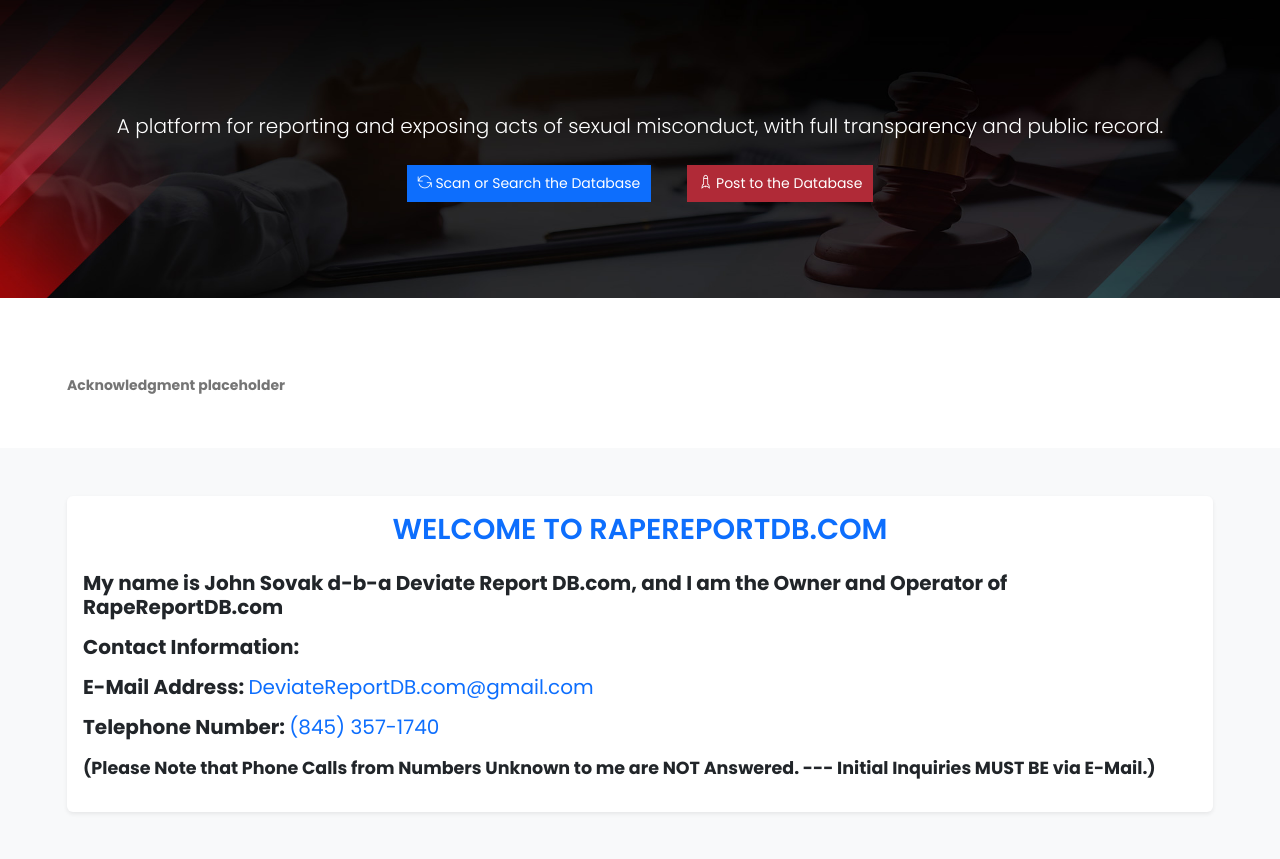
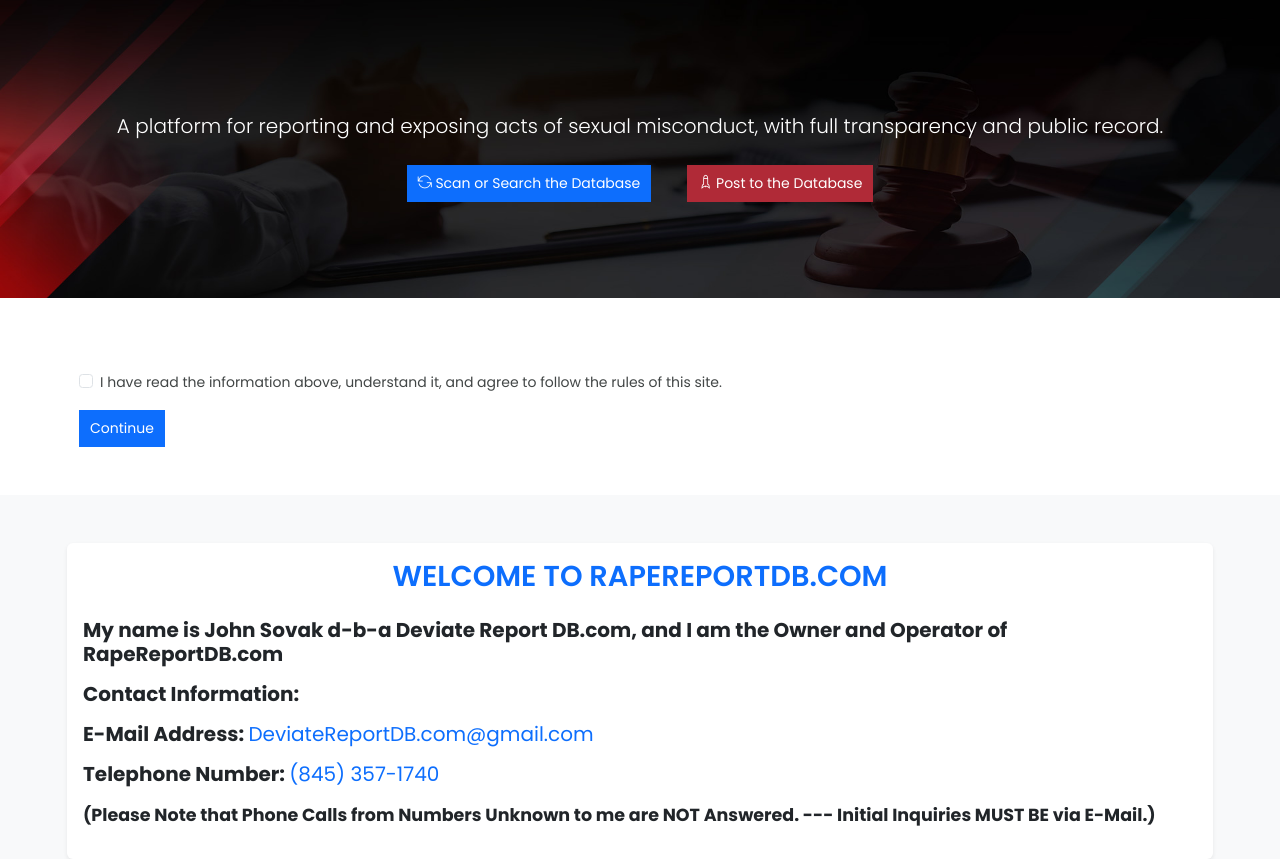
Before and after one commit to hack-entertainer/graperepo, a Laravel app: page / in a window 1280 px wide. Shown: the part 302-1161 px from the top of the page. Run offline with Laravel 10, Linux system fonts and the light colour scheme; data comes from the database, SQL or seed files in the repository.

Commit message:
checkbox stubbed

```diff
--- a/resources/views/components/acknowledgment-gate.blade.php
+++ b/resources/views/components/acknowledgment-gate.blade.php
@@ -1,3 +1,29 @@
 <div class="container mt-4">
-    <p><strong>Acknowledgment placeholder</strong></p>
+
+    <div class="container mt-4">
+
+        <form method="POST" action="/acknowledge">
+            @csrf
+
+            <div class="form-check">
+                <input
+                    class="form-check-input"
+                    type="checkbox"
+                    id="acknowledge_checkbox"
+                    required>
+                <label class="form-check-label" for="acknowledge_checkbox">
+                    I have read the information above, understand it, and agree to follow the rules of this site.
+                </label>
+            </div>
+
+            <div class="mt-3">
+                <button type="submit" class="btn btn-primary">
+                    Continue
+                </button>
+            </div>
+        </form>
+
+    </div>
+
+
 </div>
```
